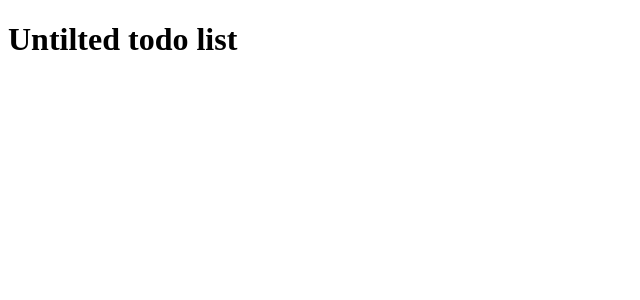
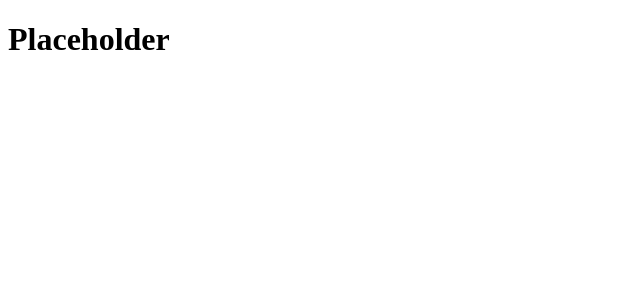
Before and after one commit to bblais23/untitled-todo-list, a React (Vite) app: page / in a window 1280 px wide. Shown: the top 300 px of the page, without its empty margins (0-640 px from the left). Built offline with nearby package versions, Linux system fonts and the light colour scheme.

Commit message:
Main app element

```diff
--- /dev/null
+++ b/src/App.js
@@ -0,0 +1,5 @@
+import React from 'react';
+
+export default function App() {
+	return <h1>Placeholder</h1>;
+}
--- a/src/index.js
+++ b/src/index.js
@@ -1,4 +1,6 @@
 import React from 'react';
 import { render } from 'react-dom';
 
-render(<h1>Untilted todo list</h1>, document.getElementById('app'));
+import App from './App';
+
+render(<App/>, document.getElementById('app'));
```
